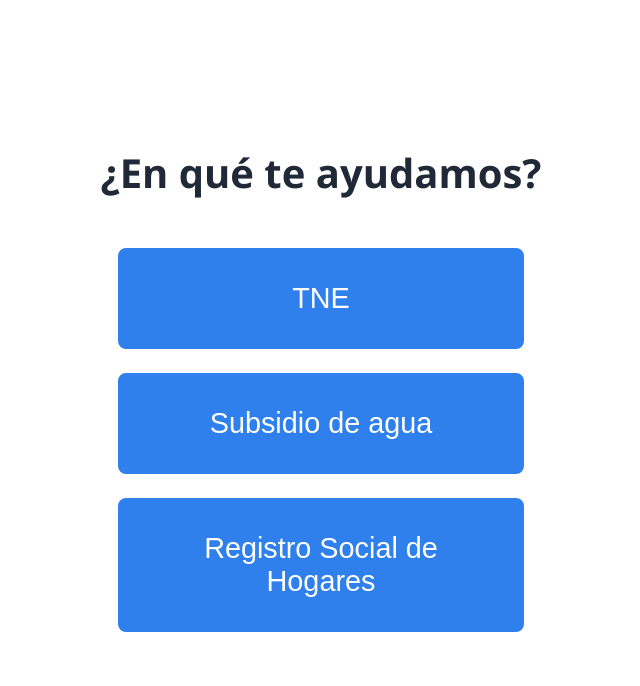
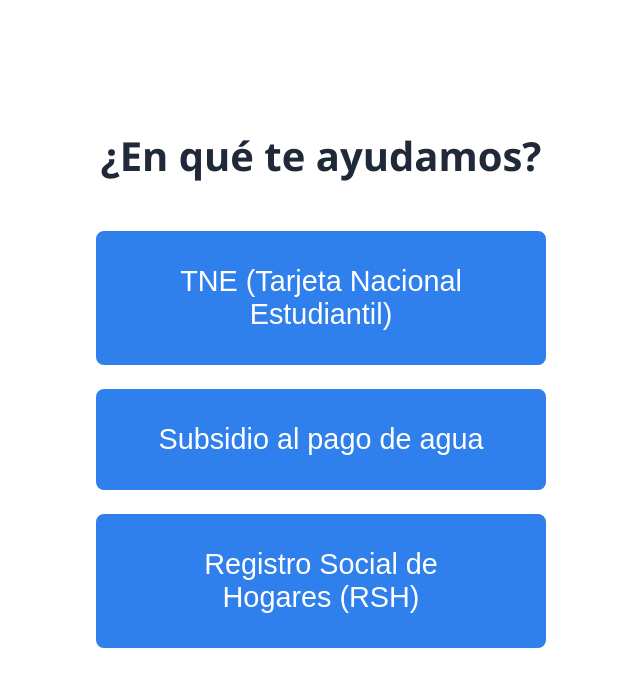
Before and after one commit to KevinPolanco/proyecto-totem, a React (Vite) app: page / in a window 1280 px wide. Shown: the top 686 px of the page, without its empty margins (319-959 px from the left). Built offline with nearby package versions, Linux system fonts and the light colour scheme.

Commit message:
Refactor: extraer datos, hook useNavegacion y componente BotonTramite

```diff
--- a/src/App.jsx
+++ b/src/App.jsx
@@ -1,62 +1,10 @@
-import { useState } from 'react'
+import { useNavegacion } from './hooks/useNavegacion'
+import { tramites } from './data/tramites'
+import BotonTramite from './components/BotonTramite'
 import './App.css'
 
-// Datos de los trámites (mismo array que en la versión HTML original)
-const tramites = [
-  {
-    id: "tne",
-    nombre: "TNE (Tarjeta Nacional Estudiantil)",
-    pasos: [
-      "Estar matriculado en una institución educacional.",
-      "Solicitar la TNE en tu institución o en el sistema correspondiente.",
-      "Tomarte la foto (en tu institución o punto habilitado).",
-      "Pagar el costo de la tarjeta (si corresponde).",
-      "Esperar la notificación de disponibilidad.",
-      "Retirar la TNE en el punto indicado."
-    ]
-  },
-  {
-    id: "agua",
-    nombre: "Subsidio al pago de agua",
-    pasos: [
-      "Verificar que tu hogar esté inscrito en el Registro Social de Hogares (RSH).",
-      "Asegurarte de estar al día con el pago del agua.",
-      "Reunir tu boleta de agua más reciente.",
-      "Ir a la municipalidad correspondiente a tu domicilio.",
-      "Solicitar la postulación al subsidio de agua.",
-      "Esperar la evaluación del municipio y el resultado."
-    ]
-  },
-  {
-    id: "rsh",
-    nombre: "Registro Social de Hogares (RSH)",
-    pasos: [
-      "Ingresar al sitio web del Registro Social de Hogares o acudir a la municipalidad.",
-      "Iniciar sesión con tu Clave Única.",
-      "Completar tus datos personales y del hogar.",
-      "Ingresar información de ingresos, vivienda y grupo familiar.",
-      "Enviar la solicitud.",
-      "Esperar la evaluación y clasificación socioeconómica."
-    ]
-  }
-]
-
 function App() {
-  // Estado: guarda el id del trámite seleccionado (null = pantalla inicio)
-  const [tramiteSeleccionado, setTramiteSeleccionado] = useState(null)
-
-  // Busca el trámite completo en el array según el id
-  const tramite = tramites.find(t => t.id === tramiteSeleccionado)
-
-  // Función para mostrar un trámite
-  function mostrarDetalle(id) {
-    setTramiteSeleccionado(id)
-  }
-
-  // Función para volver a la pantalla inicial
-  function volverInicio() {
-    setTramiteSeleccionado(null)
-  }
+  const { tramite, tramiteSeleccionado, mostrarDetalle, volverInicio } = useNavegacion()
 
   // Si hay un trámite seleccionado, mostrar pantalla de detalle
   if (tramiteSeleccionado && tramite) {
@@ -80,9 +28,9 @@ function App() {
   return (
     <div className="contenedor">
       <h1>¿En qué te ayudamos?</h1>
-      <button className="boton-tramite" onClick={() => mostrarDetalle('tne')}>TNE</button>
-      <button className="boton-tramite" onClick={() => mostrarDetalle('agua')}>Subsidio de agua</button>
-      <button className="boton-tramite" onClick={() => mostrarDetalle('rsh')}>Registro Social de Hogares</button>
+      {tramites.map(t => (
+        <BotonTramite key={t.id} nombre={t.nombre} onClick={() => mostrarDetalle(t.id)} />
+      ))}
     </div>
   )
 }
--- /dev/null
+++ b/src/components/BotonTramite.jsx
@@ -0,0 +1,7 @@
+export default function BotonTramite({ nombre, onClick }) {
+  return (
+    <button className="boton-tramite" onClick={onClick}>
+      {nombre}
+    </button>
+  )
+}
--- /dev/null
+++ b/src/data/tramites.js
@@ -0,0 +1,38 @@
+export const tramites = [
+  {
+    id: "tne",
+    nombre: "TNE (Tarjeta Nacional Estudiantil)",
+    pasos: [
+      "Estar matriculado en una institución educacional.",
+      "Solicitar la TNE en tu institución o en el sistema correspondiente.",
+      "Tomarte la foto (en tu institución o punto habilitado).",
+      "Pagar el costo de la tarjeta (si corresponde).",
+      "Esperar la notificación de disponibilidad.",
+      "Retirar la TNE en el punto indicado."
+    ]
+  },
+  {
+    id: "agua",
+    nombre: "Subsidio al pago de agua",
+    pasos: [
+      "Verificar que tu hogar esté inscrito en el Registro Social de Hogares (RSH).",
+      "Asegurarte de estar al día con el pago del agua.",
+      "Reunir tu boleta de agua más reciente.",
+      "Ir a la municipalidad correspondiente a tu domicilio.",
+      "Solicitar la postulación al subsidio de agua.",
+      "Esperar la evaluación del municipio y el resultado."
+    ]
+  },
+  {
+    id: "rsh",
+    nombre: "Registro Social de Hogares (RSH)",
+    pasos: [
+      "Ingresar al sitio web del Registro Social de Hogares o acudir a la municipalidad.",
+      "Iniciar sesión con tu Clave Única.",
+      "Completar tus datos personales y del hogar.",
+      "Ingresar información de ingresos, vivienda y grupo familiar.",
+      "Enviar la solicitud.",
+      "Esperar la evaluación y clasificación socioeconómica."
+    ]
+  }
+]
--- /dev/null
+++ b/src/hooks/useNavegacion.js
@@ -0,0 +1,18 @@
+import { useState } from 'react'
+import { tramites } from '../data/tramites'
+
+export function useNavegacion() {
+  const [tramiteSeleccionado, setTramiteSeleccionado] = useState(null)
+
+  const tramite = tramites.find(t => t.id === tramiteSeleccionado)
+
+  function mostrarDetalle(id) {
+    setTramiteSeleccionado(id)
+  }
+
+  function volverInicio() {
+    setTramiteSeleccionado(null)
+  }
+
+  return { tramite, tramiteSeleccionado, mostrarDetalle, volverInicio }
+}
```
